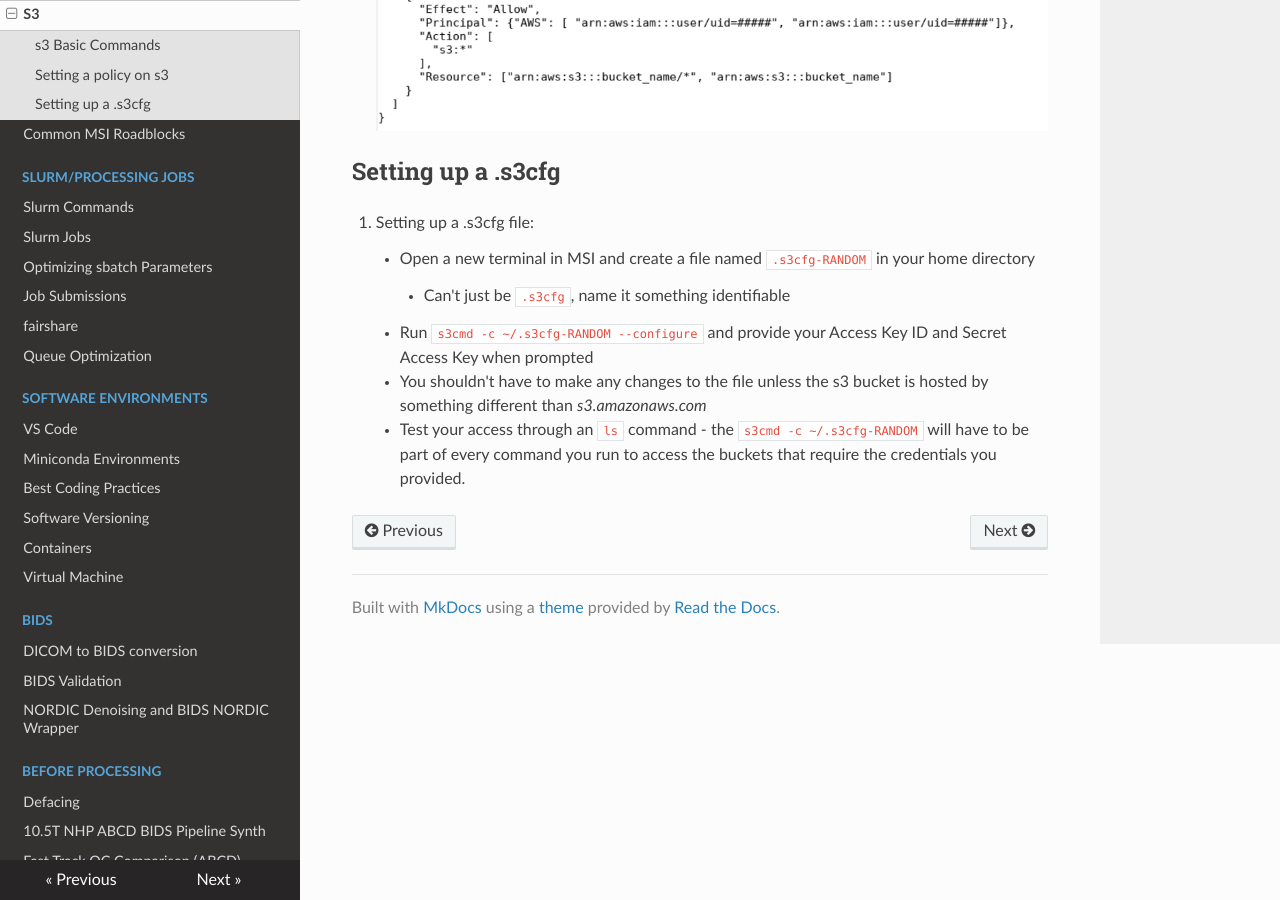
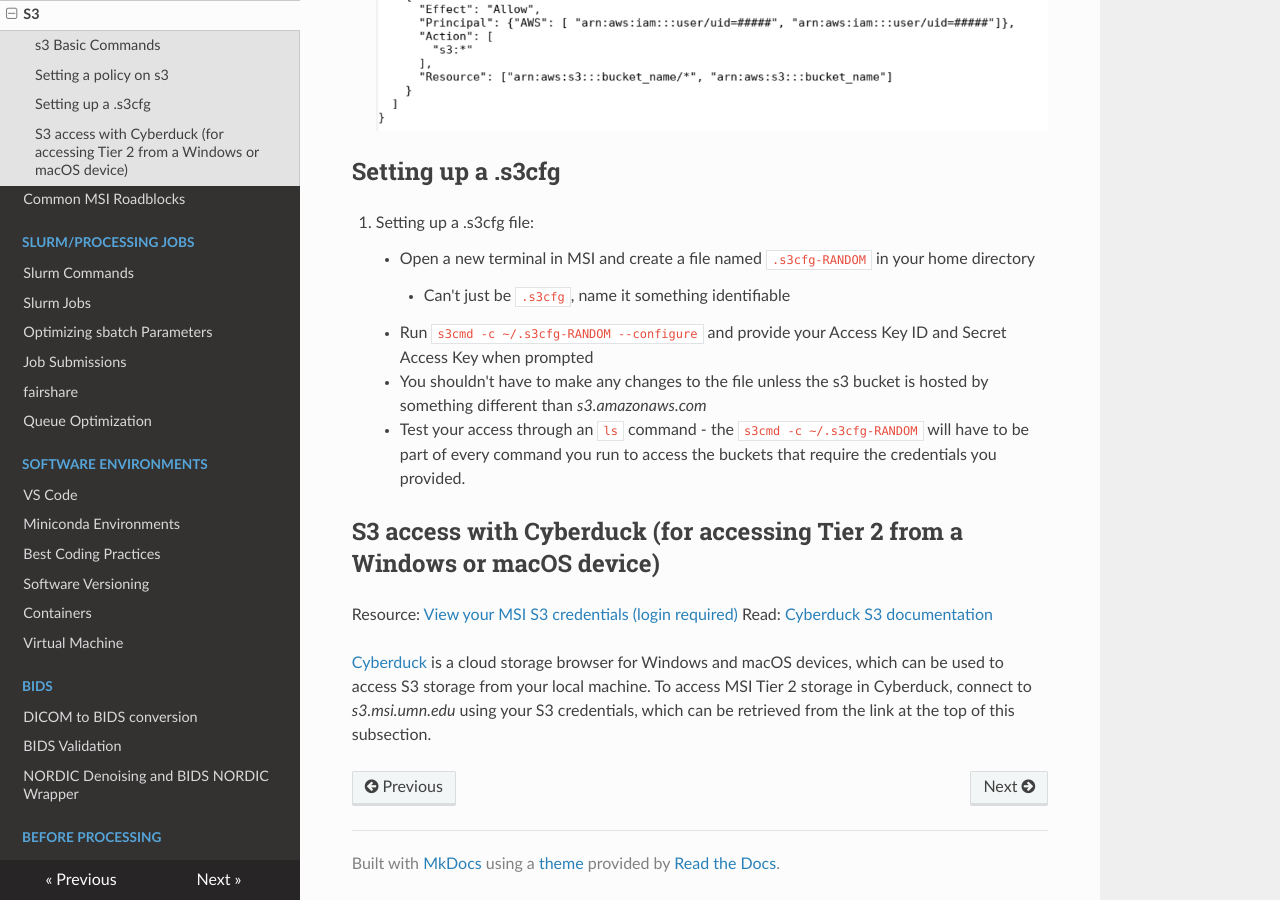
Before and after one commit to DCAN-Labs/cdni-brain, an MkDocs documentation site: the page built from docs/s3.md, in a window 1280 px wide and 900 px high, scrolled down 1883 px. Built offline with MkDocs 1.6.1, drawn with Linux system fonts in a browser that asks for light colours; nearby versions of some CDN libraries.

Commit message:
Update s3.md
Add info about Cyberduck

```diff
--- a/docs/s3.md
+++ b/docs/s3.md
@@ -79,3 +79,9 @@ s3 is the tier2 storage system DCAN uses mostly for storing large datasets. Each
     - You shouldn't have to make any changes to the file unless the s3 bucket is hosted by something different than *s3.amazonaws.com*
 
     - Test your access through an `ls` command - the `s3cmd -c ~/.s3cfg-RANDOM` will have to be part of every command you run to access the buckets that require the credentials you provided.
+
+## S3 access with Cyberduck (for accessing Tier 2 from a Windows or macOS device)
+Resource: [View your MSI S3 credentials (login required)](https://www.msi.umn.edu/content/s3-credentials)
+Read: [Cyberduck S3 documentation](https://docs.cyberduck.io/protocols/s3/)
+
+[Cyberduck](https://cyberduck.io/) is a cloud storage browser for Windows and macOS devices, which can be used to access S3 storage from your local machine. To access MSI Tier 2 storage in Cyberduck, connect to *s3.msi.umn.edu* using your S3 credentials, which can be retrieved from the link at the top of this subsection.
```
